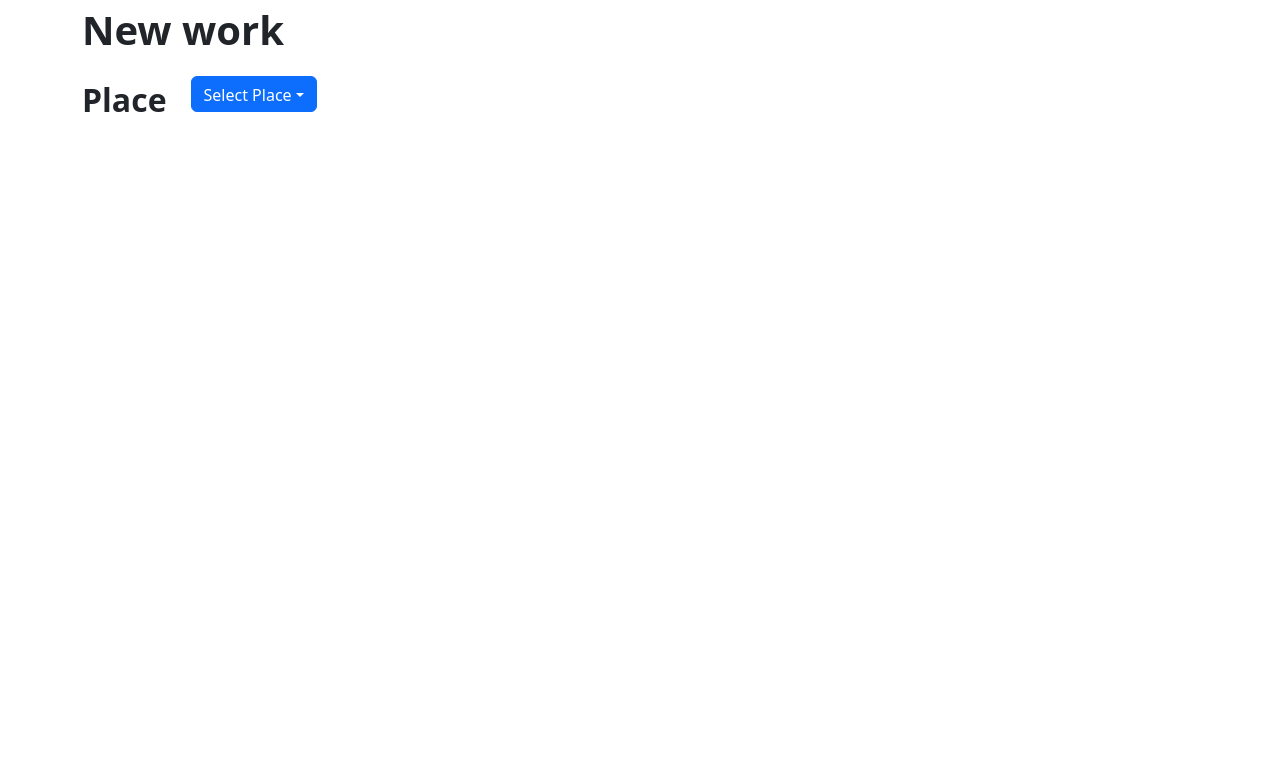
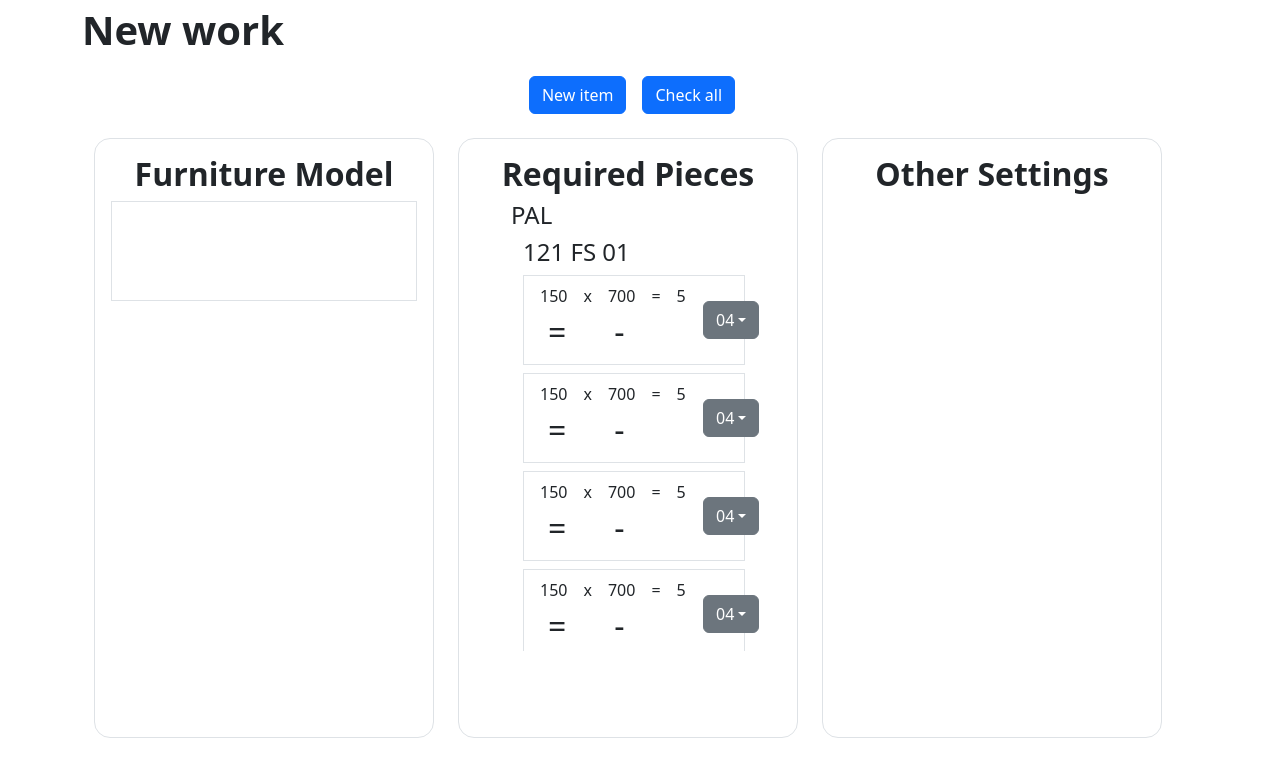
Before and after one commit to BudyBuilding/asztalos, a React (Create React App) app in the folder asztalos/: page / in a window 1280 px wide. Shown: the top 776 px of the page. Built offline with nearby package versions, Linux system fonts and the light colour scheme.

Commit message:
Adding an element viewer and improving the furniture creating.

```diff
--- /dev/null
+++ b/asztalos/src/components/reusable/furnitureItem.js
@@ -0,0 +1,69 @@
+import React from "react";
+import { Container, Row, Col, Dropdown } from "react-bootstrap";
+
+function FurnitureItem(props) {
+  const { l, w, q, c, lc, wc, r } = props;
+
+  const getCharacter = (value) => {
+    if (value === 1) return "-";
+    if (value === 2) return "=";
+    return ""; // Ha value nem 1 vagy 2, akkor nincs jel
+  };
+
+  // Függvény az r érték alapján megállapítja, hogy megjelenjen-e a forgatható gomb
+  const renderRotateButton = () => {
+    if (r) {
+      return <button className="btn btn-primary">Rotate</button>;
+    }
+    return null; // Ha r false, akkor ne jelenjen meg a gomb
+  };
+
+  return (
+    <Container className="border p-2 my-2">
+      <Row className="align-items-center">
+        <Col xs={9}>
+          <Row>
+            <Col>
+              <span className="m-2">{l}</span>
+              <span className="m-2">x</span>
+              <span className="m-2">{w}</span>
+              <span className="m-2">=</span>
+              <span className="m-2">{q}</span>
+            </Col>
+          </Row>
+          <Row>
+            <Col>
+              <span className="ms-3 fs-2 fw-light p-0 d-inline-block">
+                {getCharacter(lc)}
+              </span>
+              <span className="ms-5 fs-2 fw-light p-0 d-inline-block">
+                {getCharacter(wc)}
+              </span>
+            </Col>
+          </Row>
+        </Col>
+        <Col xs={3}>
+          <Row>
+            <Col className="text-end">{renderRotateButton()}</Col>
+            <Col className="me-2">
+              <Dropdown className="text-end">
+                <Dropdown.Toggle variant="secondary" id="dropdown-basic">
+                  {c}
+                </Dropdown.Toggle>
+                <Dropdown.Menu>
+                  <Dropdown.Item href="#">-</Dropdown.Item>
+                  <Dropdown.Item href="#">04</Dropdown.Item>
+                  <Dropdown.Item href="#">2</Dropdown.Item>
+                  <Dropdown.Item href="#">42</Dropdown.Item>
+                  <Dropdown.Item href="#">1</Dropdown.Item>
+                </Dropdown.Menu>
+              </Dropdown>
+            </Col>
+          </Row>
+        </Col>
+      </Row>
+    </Container>
+  );
+}
+
+export default FurnitureItem;
--- a/asztalos/src/components/reusable/newWork.js
+++ b/asztalos/src/components/reusable/newWork.js
@@ -1,119 +1,163 @@
 import React, { useState } from "react";
-import { Container, Dropdown } from "react-bootstrap";
-
-import NewClient from "./newClient";
+import { Button, Container, Dropdown } from "react-bootstrap";
+import FurnitureItem from "./furnitureItem";
 
 function NewWork() {
+  const [types, setTypes] = useState([
+    "Kitchen",
+    "Living Room",
+    "Wardrobe",
+    "Bedroom",
+    "Warehouse",
+    "Living Room",
+    "Wardrobe",
+    "Bedroom",
+    "Warehouse",
+    "Living Room",
+    "Wardrobe",
+    "Bedroom",
+    "Warehouse",
+    "Living Room",
+    "Wardrobe",
+    "Bedroom",
+    "Warehouse",
+  ]);
+
+  const [selectedPlace, setSelectedPlace] = useState(null);
+
+  const handleSelectPlace = (place) => {
+    setSelectedPlace(place);
+  };
+
   return (
     <>
       <Container>
         <p className="fs-1 fw-bold text-start">New work</p>
-      </Container>{" "}
-      <Container className="d-flex align-content-center ">
-        <span className="fs-2 fw-bold text-start">Place</span>
-        <Dropdown>
-          <Dropdown.Toggle
-            className="h-75 align-content-center ms-4"
-            variant="primary"
-            id="dropdown-basic"
+      </Container>
+      <Container>
+        <Button variant="primary" onClick={() => {}} className="me-3">
+          New item
+        </Button>
+        <Button variant="primary" onClick={() => {}} className="me-3">
+          Check all
+        </Button>
+      </Container>
+      <Container className="mt-4">
+        <Container className="d-flex justify-content-between ">
+          <Container
+            className="flex-fill me-4 border rounded-4 p-3"
+            style={{ height: "600px" }}
           >
-            Select Place
-          </Dropdown.Toggle>
-          <Dropdown.Menu>
-            <Dropdown.Item href="#/action-1">Kitchen</Dropdown.Item>
-            <Dropdown.Item href="#/action-2">Living Room</Dropdown.Item>
-            <Dropdown.Item href="#/action-3">Wardrobe</Dropdown.Item>
-            <Dropdown.Item href="#/action-4">Bedroom</Dropdown.Item>
-            <Dropdown.Item href="#/action-5">Warehouse</Dropdown.Item>
-          </Dropdown.Menu>
-        </Dropdown>
+            <h2 className="fw-bold">Furniture Model</h2>
+            <div
+              className="flex-fill me-auto border p-3 overflow-y-scroll"
+              style={{ height: "100px" }}
+            ></div>
+          </Container>
+          <Container
+            className="flex-fill me-4 border rounded-4 p-3"
+            style={{ height: "600px" }}
+          >
+            <h2 className="fw-bold">Required Pieces</h2>
+            <Container
+              className="text-start overflow-y-scroll"
+              style={{ maxHeight: "450px" }}
+            >
+              <Container className="pal">
+                <Container className="first-row">
+                  <h2 className="fs-4">PAL</h2>
+                </Container>
+                <Container className="items ps-4">
+                  <h2 className="fs-4 ">121 FS 01</h2>
+                  <FurnitureItem
+                    l={"150"}
+                    w={"700"}
+                    q={5}
+                    c={"04"}
+                    lc={2}
+                    wc={1}
+                    r={false}
+                  />
+                  <FurnitureItem
+                    l={"150"}
+                    w={"700"}
+                    q={5}
+                    c={"04"}
+                    lc={2}
+                    wc={1}
+                    r={false}
+                  />
+                  <FurnitureItem
+                    l={"150"}
+                    w={"700"}
+                    q={5}
+                    c={"04"}
+                    lc={2}
+                    wc={1}
+                    r={false}
+                  />
+                  <FurnitureItem
+                    l={"150"}
+                    w={"700"}
+                    q={5}
+                    c={"04"}
+                    lc={2}
+                    wc={1}
+                    r={false}
+                  />
+                  <FurnitureItem
+                    l={"150"}
+                    w={"700"}
+                    q={5}
+                    c={"04"}
+                    lc={2}
+                    wc={1}
+                    r={false}
+                  />
+                  <FurnitureItem
+                    l={"150"}
+                    w={"700"}
+                    q={5}
+                    c={"04"}
+                    lc={2}
+                    wc={1}
+                    r={false}
+                  />
+                  <FurnitureItem
+                    l={"150"}
+                    w={"700"}
+                    q={5}
+                    c={"04"}
+                    lc={2}
+                    wc={1}
+                    r={false}
+                  />
+                </Container>
+              </Container>
+              <Container className="mdf">
+                <Container className="first-row">
+                  <h2 className="fs-4">MDF</h2>
+                </Container>
+                <Container className="items"></Container>
+              </Container>
+              <Container className="PFL">
+                <Container className="first-row">
+                  <h2 className="fs-4">PFL</h2>
+                </Container>
+                <Container className="items"></Container>
+              </Container>
+            </Container>
+          </Container>
+          <Container
+            className="flex-fill me-4 border rounded-4 p-3"
+            style={{ height: "600px" }}
+          >
+            <h2 className="fw-bold">Other Settings</h2>
+          </Container>
+        </Container>
       </Container>
-      {/**Clients */}
-      {/*
-        <Container className="d-xl-block">
-          <p className="fs-2 fw-bold text-start">Clients</p>
-          <div className="d-flex flex-nowrap overflow-x-scroll">
-            <div
-              className="p-3 border rounded"
-              style={{ minWidth: "200px", margin: "10px" }}
-            >
-              <p className="fw-bold d-flex justify-content-center align-items-center w-100 h-100 fs-4">
-                New client
-              </p>
-            </div>{" "}
-            {clients.map((client) => (
-              <div
-                key={client.Id}
-                className="p-3 border rounded"
-                style={{ minWidth: "200px", margin: "10px" }}
-              >
-                <p className="fw-bold">{client.Name}</p>
-                <p>Tel: {client.Tel}</p>
-                <p>Address: {client.Address}</p>
-              </div>
-            ))}
-          </div>
-        </Container>
-      */}
     </>
   );
-  /*  const [clients, setClients] = useState([
-    {
-      Id: 1,
-      Name: "John Doe",
-      Tel: "+40758612749",
-      Address: "123 Main Street, New York",
-    },
-    {
-      Id: 2,
-      Name: "Alice Smith",
-      Tel: "+123456789",
-      Address: "456 Park Avenue, Los Angeles",
-    },
-    {
-      Id: 3,
-      Name: "Michael Johnson",
-      Tel: "+987654321",
-      Address: "789 Maple Street, Chicago",
-    },
-    {
-      Id: 2,
-      Name: "Alice Smith",
-      Tel: "+123456789",
-      Address: "456 Park Avenue, Los Angeles",
-    },
-    {
-      Id: 3,
-      Name: "Michael Johnson",
-      Tel: "+987654321",
-      Address: "789 Maple Street, Chicago",
-    },
-    {
-      Id: 2,
-      Name: "Alice Smith",
-      Tel: "+123456789",
-      Address: "456 Park Avenue, Los Angeles",
-    },
-    {
-      Id: 3,
-      Name: "Michael Johnson",
-      Tel: "+987654321",
-      Address: "789 Maple Street, Chicago",
-    },
-    {
-      Id: 2,
-      Name: "Alice Smith",
-      Tel: "+123456789",
-      Address: "456 Park Avenue, Los Angeles",
-    },
-    {
-      Id: 3,
-      Name: "Michael Johnson",
-      Tel: "+987654321",
-      Address: "789 Maple Street, Chicago",
-    },
- ]);
- */
 }
 
 export default NewWork;
```
Also changed, not shown: asztalos/src/App.js (+5 -5 lines).
